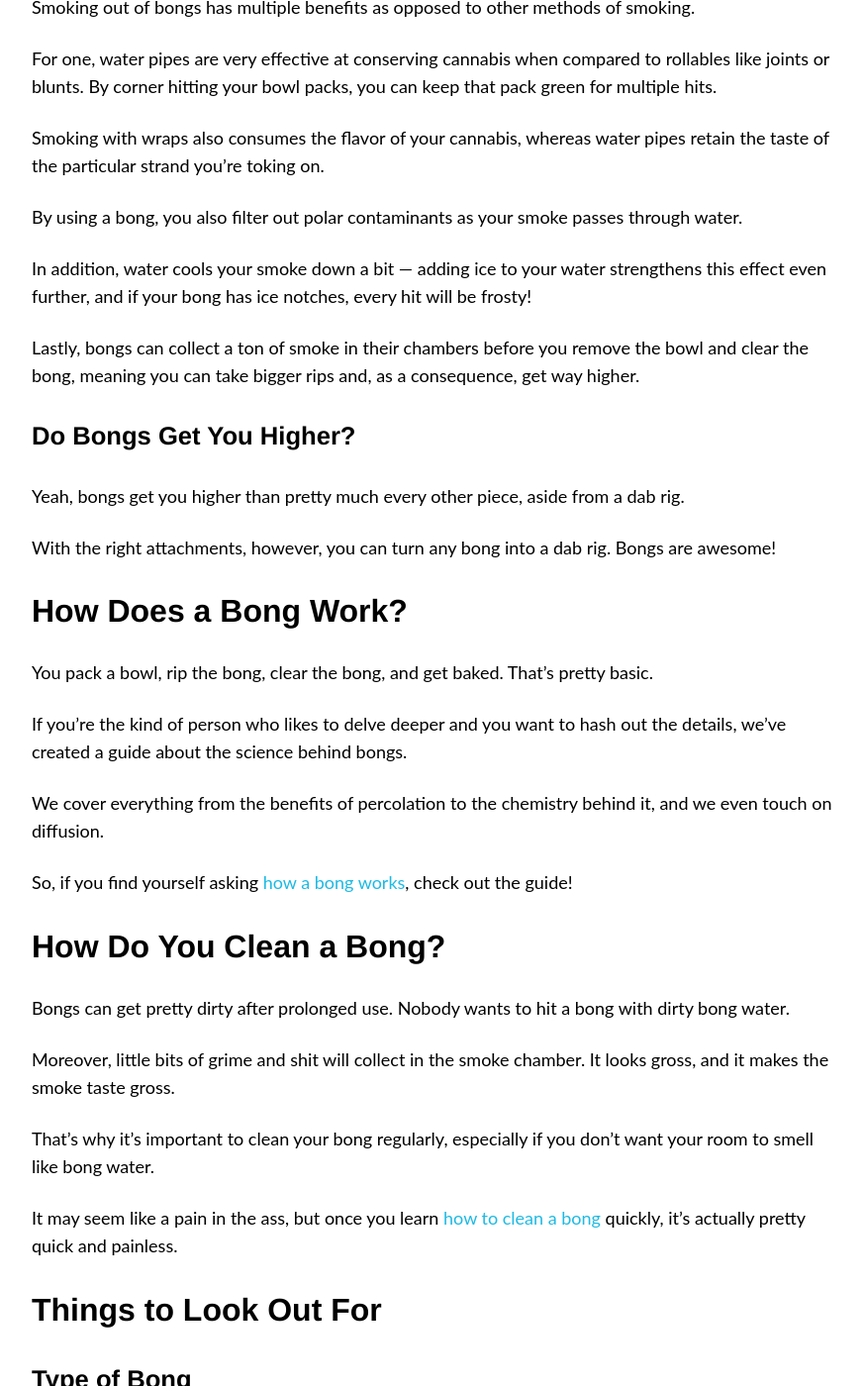
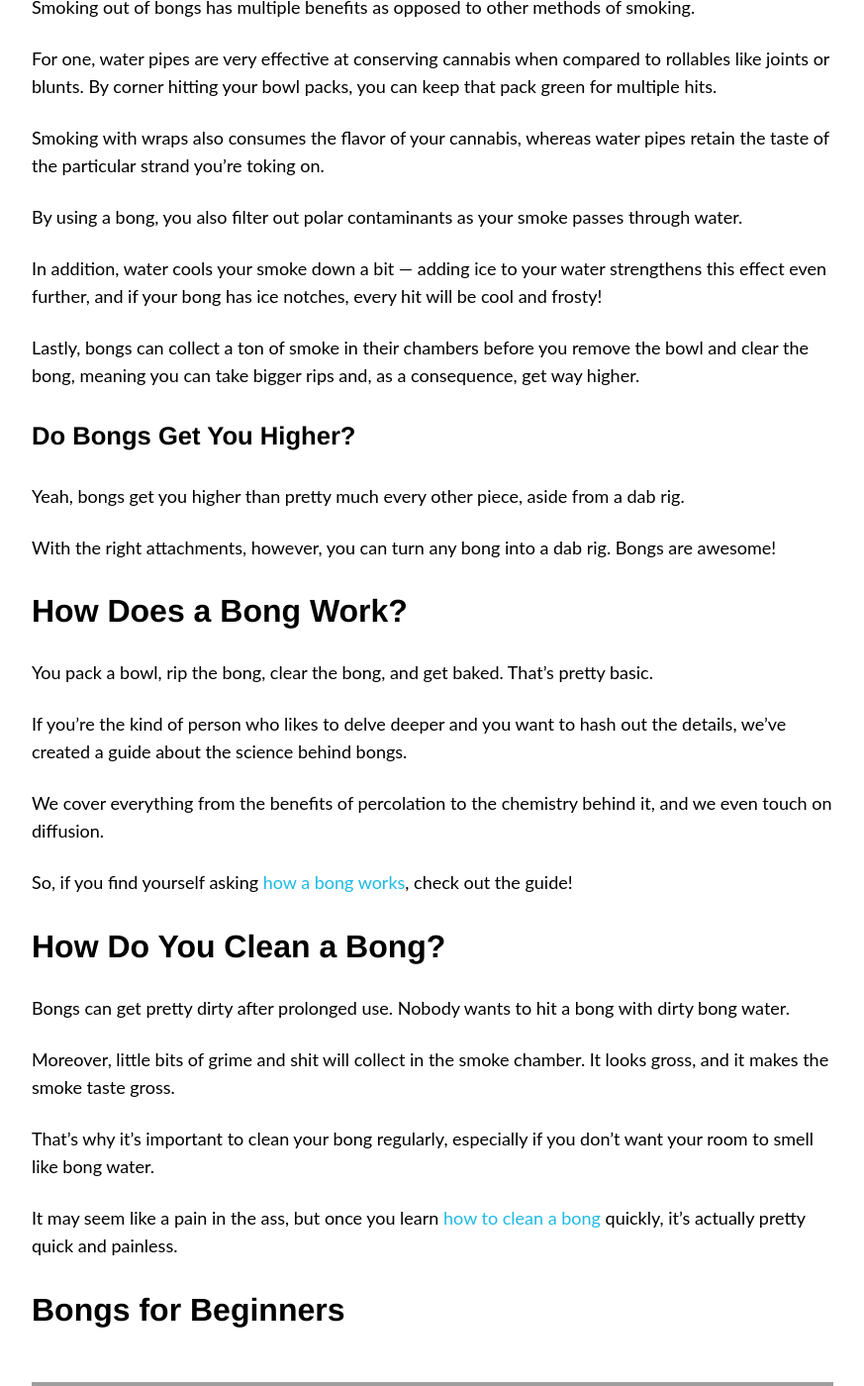
Before and after one commit to smokephisticated/smokephisticated, a Jekyll site: the page built from pages/pieces/bongs/bongs.md, in a window 1280 px wide and 1400 px high, scrolled down 12657 px. Shown: the whole window at 99% size, without its empty margins (64-937 px from the left). Built offline with Jekyll 4.4.1, drawn with Linux system fonts in a browser that asks for light colours; nearby versions of some CDN libraries; comment, search, counter and statistics services are not loaded; some of the changed text lies outside the part shown; grey boxes are pictures that could not be loaded.

Commit message:
table of contents/video addition

```diff
--- a/pages/pieces/bongs/bongs.md
+++ b/pages/pieces/bongs/bongs.md
@@ -16,7 +16,7 @@
 
 They come in all different shapes, sizes, and types as well. You could buy a glass bong, a silicone bong, a mini bong, a helix bong, a beaker bong… shit, there are even gravity bongs. The list goes on and on.
 
-Luckily for you, we’ve been ripping bongs day and night to find the best bongs on the market.
+Luckily for you, we’ve been [ripping bongs](https://www.urbandictionary.com/define.php?term=bong%20rips){: target="_blank"} day and night to find the best bongs on the market.
 
 Sure, we may have lost a few – hundred thousand – brain cells along the way, but we have just enough left to write this article.
 
@@ -408,7 +408,7 @@
 
 By using a bong, you also filter out polar contaminants as your smoke passes through water.
 
-In addition, water cools your smoke down a bit — adding ice to your water strengthens this effect even further, and if your bong has ice notches, every hit will be frosty!
+In addition, water cools your smoke down a bit — adding ice to your water strengthens this effect even further, and if your bong has ice notches, every hit will be cool and frosty!
 
 Lastly, bongs can collect a ton of smoke in their chambers before you remove the bowl and clear the bong, meaning you can take bigger rips and, as a consequence, get way higher.
 
@@ -437,6 +437,12 @@
 That's why it's important to clean your bong regularly, especially if you don't want your room to smell like bong water.
 
 It may seem like a pain in the ass, but once you learn [how to clean a bong](/pieces/bongs/how-to-clean/) quickly, it's actually pretty quick and painless.
+
+## Bongs for Beginners
+
+<div class="iframeVideo">
+<iframe width="560" height="315" src="https://www.youtube.com/embed/6-SCAPX7joI" frameborder="0" allow="accelerometer; autoplay; encrypted-media; gyroscope; picture-in-picture" allowfullscreen></iframe>
+</div>
 
 ## Things to Look Out For
 
@@ -558,4 +564,15 @@
 
 Still, the most important thing is getting the best bang for your buck. You should be more concerned with performance per dollar, as opposed to merely sheer performance. You can get a great bong for $50, and you can also get a great bong for $500. It all depends on your budget.
 
-{% include toc.html %}
+<nav class="toc">
+<ul id="markdown-toc">
+<h6>Table of Contents</h6>
+<li><a href="#what-is-a-bong" id="markdown-toc-what-is-a-bong">What is a Bong?</a></li>
+<li><a href="#best-bongs" id="markdown-toc-best-bongs">Best Bongs</a></li>
+<li><a href="#what-are-the-best-types-of-bongs" id="markdown-toc-what-are-the-best-types-of-bongs">What Are The Best Types of Bongs?</a></li>
+<li><a href="#benefits-of-using-a-bong" id="markdown-toc-benefits-of-using-a-bong">Benefits of Using a Bong</a></li>
+<li><a href="#how-does-a-bong-work" id="markdown-toc-how-does-a-bong-work">How Does a Bong Work?</a></li>
+<li><a href="#how-do-you-clean-a-bong" id="markdown-toc-how-do-you-clean-a-bong">How Do You Clean a Bong?</a></li>
+<li><a href="#things-to-look-out-for" id="markdown-toc-things-to-look-out-for">Things to Look Out For</a></li>
+</ul>
+</nav>
```
